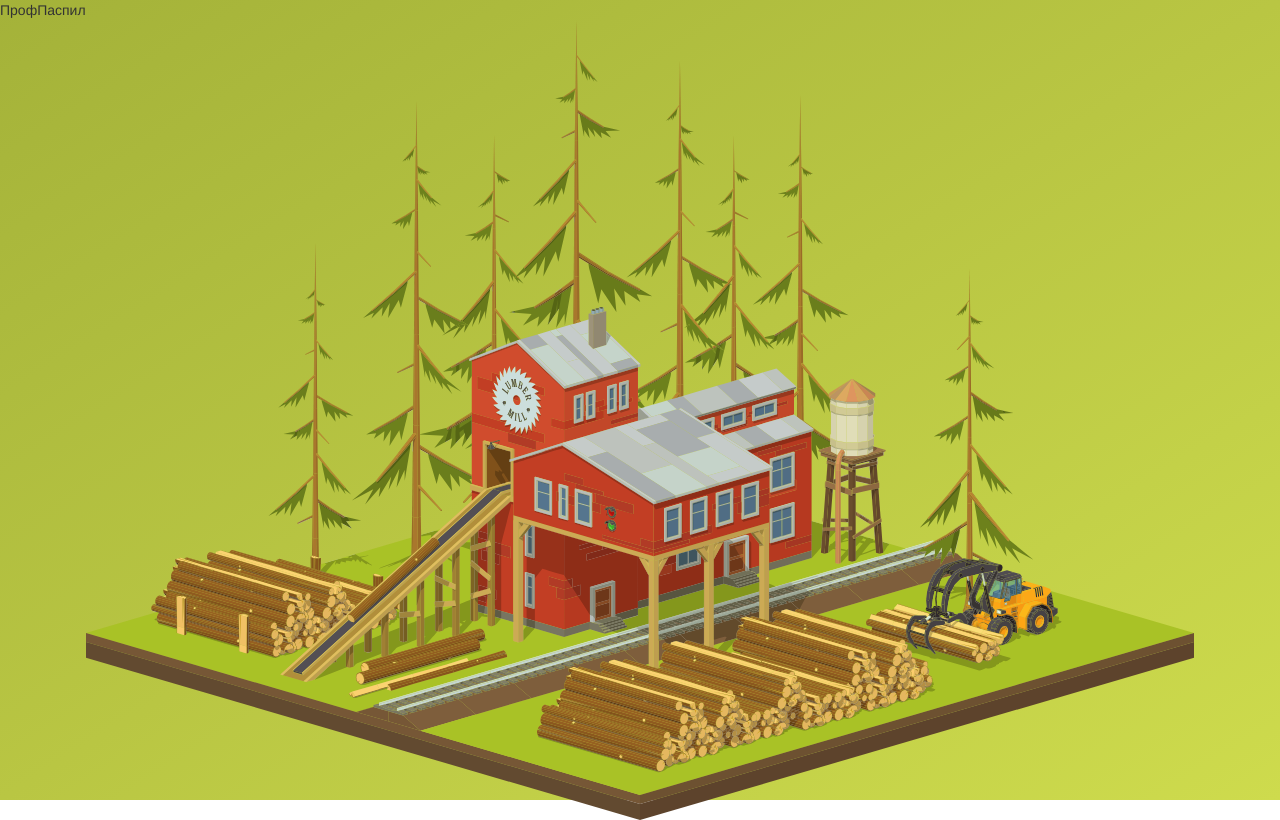
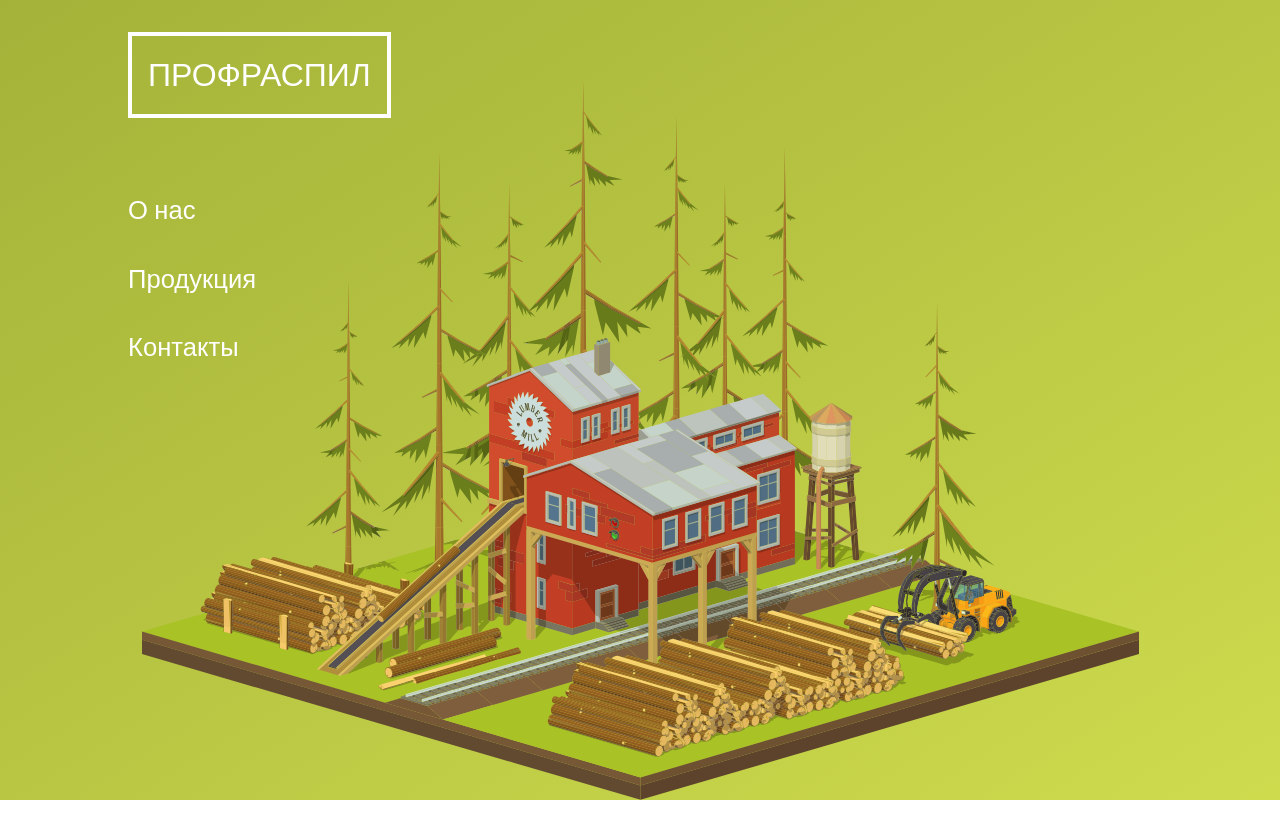
Before and after one commit to nickzcv/pr, a plain HTML site: page app/index.html in a window 1280 px wide. Drawn offline with nearby package versions, Linux system fonts and the light colour scheme.

Commit message:
no message

```diff
--- a/app/css/main.css
+++ b/app/css/main.css
@@ -14,13 +14,8 @@ body {
   padding: 0;
   height: 100%;
 }
-a {
-  text-decoration: underline;
-}
-a:hover {
-  cursor: pointer;
-  text-decoration: none;
-}
+
+
 
 .main {
   position: absolute;
@@ -28,10 +23,70 @@ a:hover {
   height: 100%;
   background-image: linear-gradient(to right bottom, #a4b239, #aebc3e, #b9c643, #c3d148, #cedb4d);
 }
+.logo {
+  font-family: 'Jura', sans-serif;
+  position: absolute;
+  top: 2rem;
+  left: 2rem;
+  border: 4px #fff solid;
+  padding: 1rem;
+  font-size: 2rem;
+  color: #fff;
+  text-transform: uppercase;
+}
 .sawmill {
   position: absolute;
+  bottom: 0;
   width: 100%;
-  height: 100%;
+  height: 60%;
   background: transparent url('../img/sawmill.svg') 50% no-repeat;
   background-size: contain;
 }
+nav {
+  position: absolute;
+  top: 10rem;
+  left: 2rem;
+  font-family: 'Jura', sans-serif;
+}
+nav a {
+  display: block;
+  font-size: 1.6rem;
+  color: #fff;
+  margin: 2rem 0;
+}
+nav a:hover {
+  color: #fff;
+}
+
+
+/* Tablets */
+@media only screen and (min-width: 768px) {
+  .logo {
+    left: 10%;
+  }
+  .sawmill {
+    height: 90%;
+  }
+  nav {
+    left: 10%;
+  }
+}
+
+/* Desktop */
+@media only screen and (min-width: 992px) {
+
+}
+
+/* Large screens */
+@media only screen and (min-width: 1200px) {
+  .logo {
+
+  }
+}
+
+/* Large screens */
+@media only screen and (min-width: 1400px) {
+  .logo {
+
+  }
+}
--- a/app/index.html
+++ b/app/index.html
@@ -8,6 +8,7 @@
   <!-- CSS -->
   <link href="css/bootstrap/bootstrap.css" rel="stylesheet">
   <!-- custom styles -->
+  <link href="https://fonts.googleapis.com/css?family=Jura" rel="stylesheet">
   <link href="css/main.css" rel="stylesheet">
   <!-- HTML5 shim and Respond.js for IE8 support of HTML5 elements and media queries -->
   <!--[if lt IE 9]>
@@ -17,10 +18,15 @@
 </head>
 <body>
   <div class="main">
-    <div class="logo">ПрофПаспил</div>
+    <div class="logo">ПрофРаспил</div>
     <div class="sawmill"></div>
   </div>
 
+  <nav>
+    <a href="">О нас</a>
+    <a href="">Продукция</a>
+    <a href="">Контакты</a>
+  </nav>
 
 
   <!-- JS -->
```
